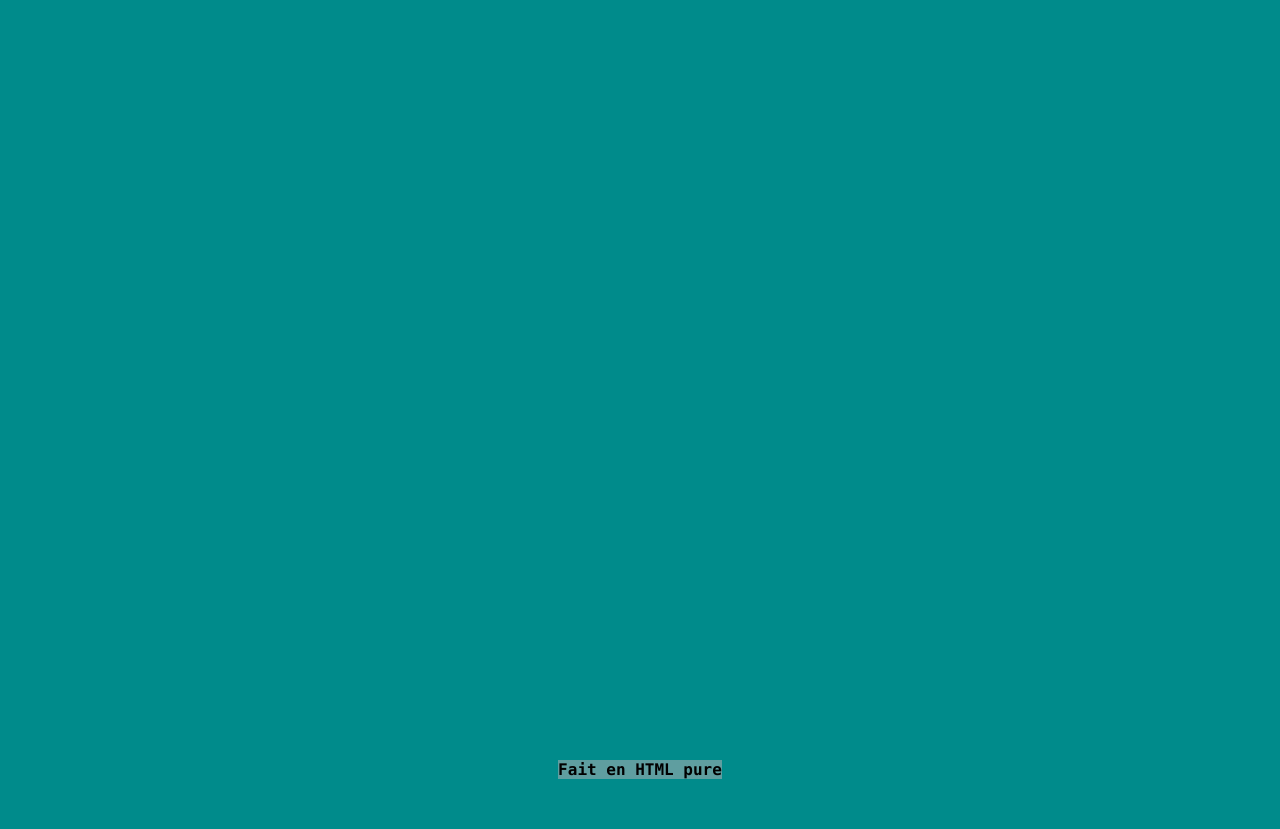
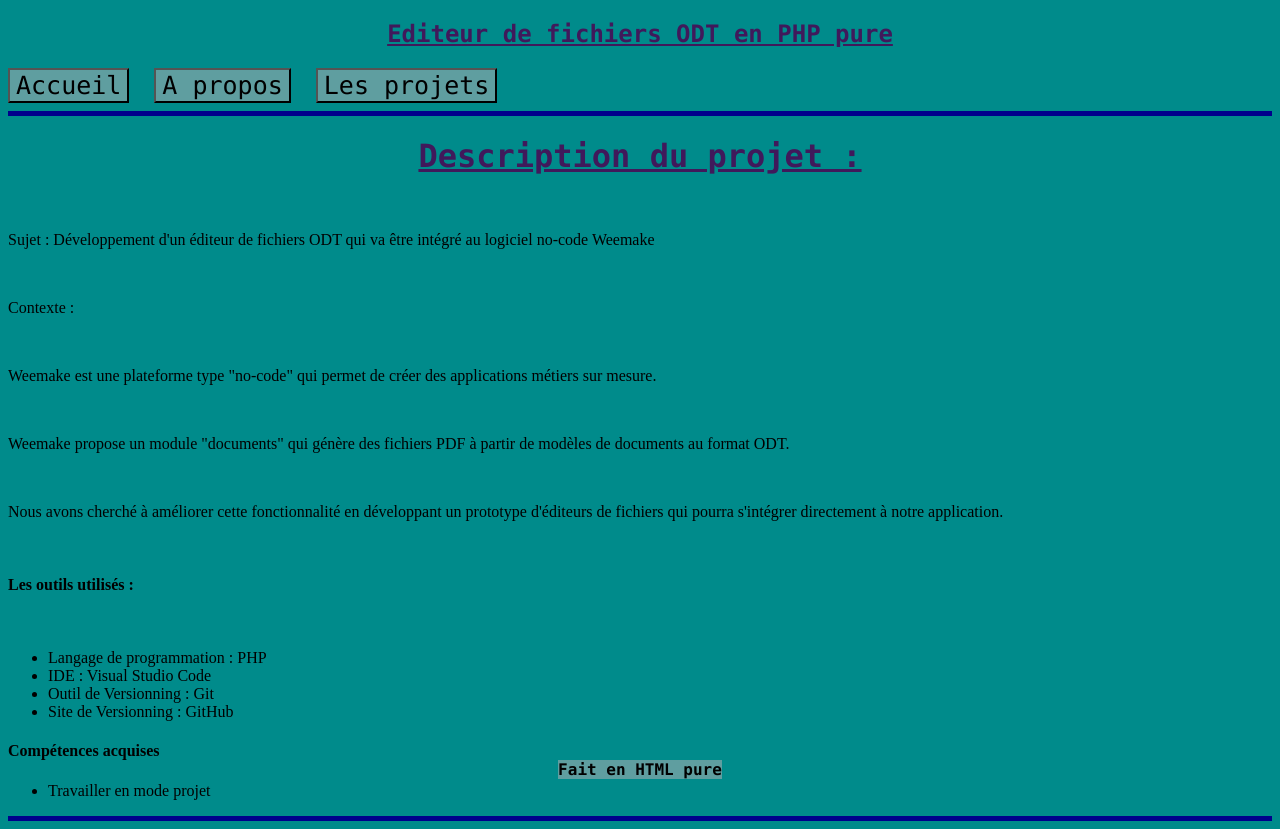
Before and after one commit to SonicShulk100/SonicShulk100.github.io, a plain HTML site: page projetStage2/weenove.html in a window 1280 px wide. Before the commit the page ends 800 px from the top, so only its background shows below. Drawn offline with Linux system fonts and the light colour scheme.

Commit message:
Ajout des informations dans des projets scolaires.

```diff
--- a/projetStage2/weenove.html
+++ b/projetStage2/weenove.html
@@ -8,12 +8,46 @@
     <body>
         <header>
             <nav>
-
+                <h1>Editeur de fichiers ODT en PHP pure</h1>
+                <div class="menus">
+                    <button class="bouton"><a href="../index.html">Accueil</a></button>
+                    <button class="bouton"><a href="../aPropos.html">A propos</a></button>
+                    <button class="bouton"><a href="../projets.html">Les projets</a></button>
+                </div>
             </nav>
         </header>
+        <hr>
         <main>
-
+            <div class="informations">
+                <h1>Description du projet : </h1>
+                <br>
+                <div class="informations">
+                    <p>Sujet : Développement d'un éditeur de fichiers ODT qui va être intégré au logiciel no-code Weemake</p>
+                    <br>
+                    <p>Contexte : </p>
+                    <br>
+                    <p>Weemake est une plateforme type "no-code" qui permet de créer des applications métiers sur mesure.</p>
+                    <br>
+                    <p>Weemake propose un module "documents" qui génère des fichiers PDF à partir de modèles de documents au format ODT.</p>
+                    <br>
+                    <p>Nous avons cherché à améliorer cette fonctionnalité en développant un prototype d'éditeurs de fichiers qui pourra s'intégrer directement à notre application.</p>
+                    <br>
+                    <h4>Les outils utilisés :</h4>
+                    <br>
+                    <ul>
+                        <li>Langage de programmation : PHP</li>
+                        <li>IDE : <a href="https://code.visualstudio.com/">Visual Studio Code</a></li>
+                        <li>Outil de Versionning : Git</li>
+                        <li>Site de Versionning : <a href="https://github.com/">GitHub</a></li>
+                    </ul>
+                </div>
+                <h4>Compétences acquises</h4>
+                <ul>
+                    <li>Travailler en mode projet</li>
+                </ul>
+            </div>
         </main>
+        <hr>
         <footer>
             <p>Fait en HTML pure</p>
         </footer>
```
Also changed, not shown: projetStage1/dgfip.html (+11 -2 lines), projets.html (+5 -2 lines), projetsScolaires/androidStudio.html (added, +19 -0 lines), projetsScolaires/reservationsSallesM2lTicketing.html (+1 -1 lines), projetsScolaires/siteDynamique.html (+32 -2 lines), projetsScolaires/siteStatique.html (+2 -3 lines), veilleTechno/veilleTechno.html (+6 -1 lines).
